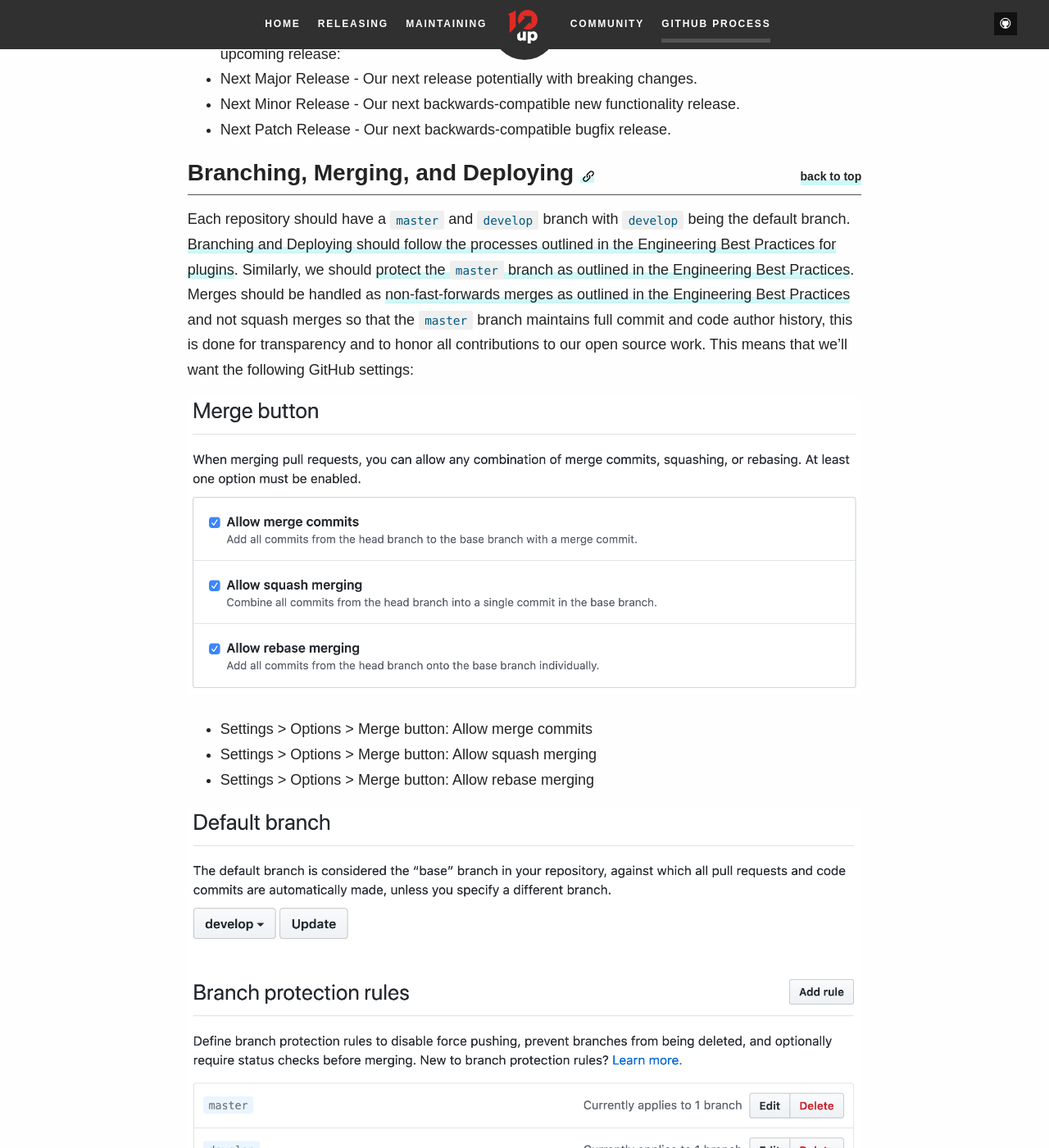
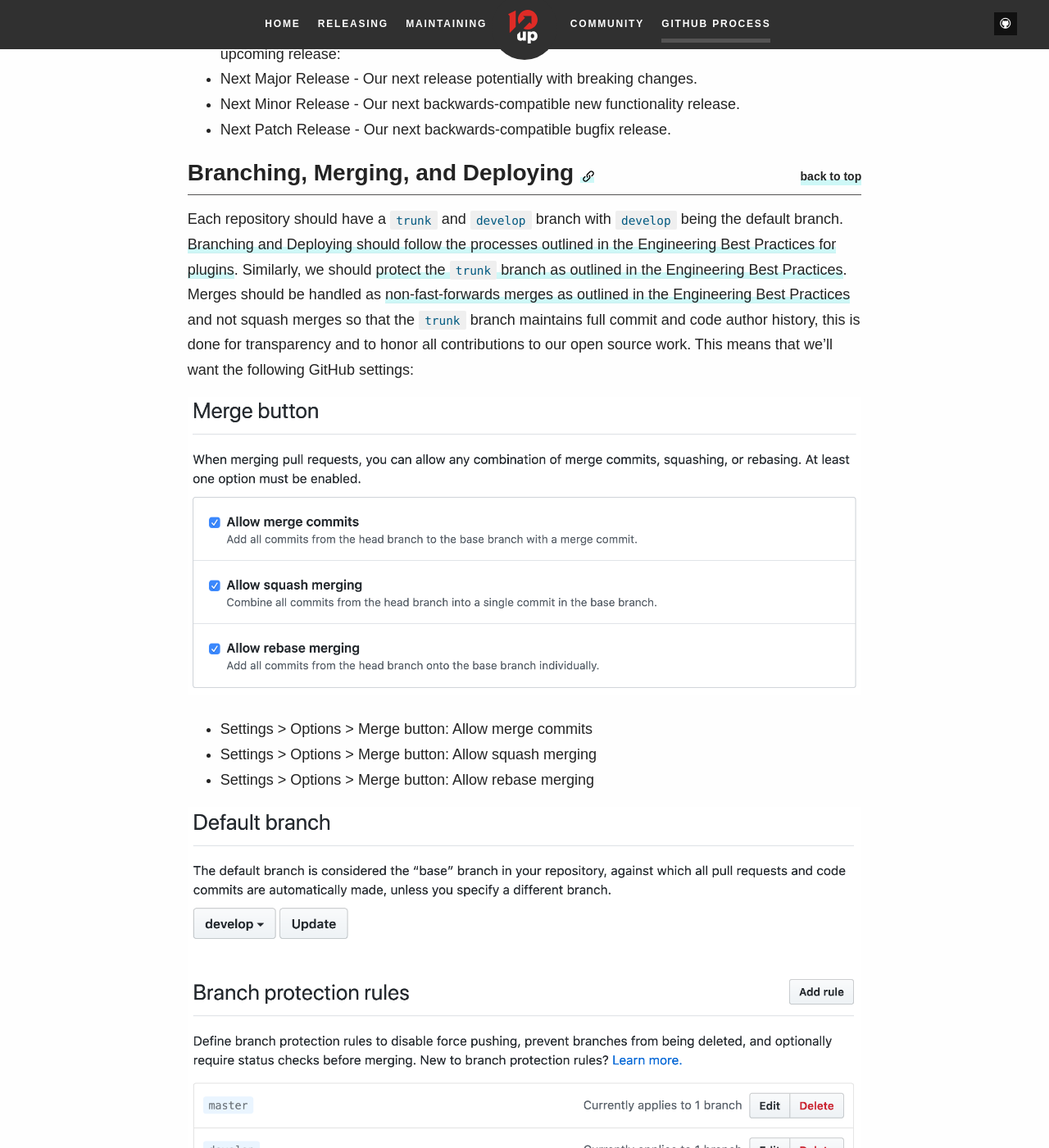
Before and after one commit to 10up/Open-Source-Best-Practices, a Jekyll site: the page built from github-process.md, in a window 1280 px wide and 1400 px high, scrolled down 1469 px. Shown: the whole window at 82% size. Built offline with Jekyll 4.4.1, drawn with Linux system fonts in a browser that asks for light colours; some web fonts are replaced.

Commit message:
update branch name in GitHub-Process.md

```diff
--- a/_includes/markdown/GitHub-Process.md
+++ b/_includes/markdown/GitHub-Process.md
@@ -31,7 +31,7 @@ All repositories should also have at least one numbered milestone available that
 
 <h2 id="branching-merging-deploying" class="anchor-heading">Branching, Merging, and Deploying {% include Util/link_anchor anchor="branching-merging-deploying" %} {% include Util/top %}</h2>
 
-Each repository should have a `master` and `develop` branch with `develop` being the default branch.  [Branching and Deploying should follow the processes outlined in the Engineering Best Practices for plugins](https://10up.github.io/Engineering-Best-Practices/version-control/#plugins).  Similarly, we should [protect the `master` branch as outlined in the Engineering Best Practices](https://10up.github.io/Engineering-Best-Practices/version-control/#protecting-the-master-branch).  Merges should be handled as [non-fast-forwards merges as outlined in the Engineering Best Practices](https://10up.github.io/Engineering-Best-Practices/version-control/#merges) and not squash merges so that the `master` branch maintains full commit and code author history, this is done for transparency and to honor all contributions to our open source work.
+Each repository should have a `trunk` and `develop` branch with `develop` being the default branch.  [Branching and Deploying should follow the processes outlined in the Engineering Best Practices for plugins](https://10up.github.io/Engineering-Best-Practices/version-control/#plugins).  Similarly, we should [protect the `trunk` branch as outlined in the Engineering Best Practices](https://10up.github.io/Engineering-Best-Practices/version-control/#protecting-the-trunk-branch).  Merges should be handled as [non-fast-forwards merges as outlined in the Engineering Best Practices](https://10up.github.io/Engineering-Best-Practices/version-control/#merges) and not squash merges so that the `trunk` branch maintains full commit and code author history, this is done for transparency and to honor all contributions to our open source work.
 This means that we’ll want the following GitHub settings:
 
 ![](../img/github-settings-options-merge-button.png)
@@ -41,7 +41,7 @@ This means that we’ll want the following GitHub settings:
 
 ![](../img/github-settings-branches.png)
 - Settings > Branches > Default branch: `develop`
-- Settings > Branches > Branch protection rules > `master` ...AND… `develop`:
+- Settings > Branches > Branch protection rules > `trunk` ...AND… `develop`:
 
 ![](../img/github-settings-branch-protection-rule-settings.png)
   - Require pull request reviews before merging
@@ -63,7 +63,7 @@ Maintain documentation in the same repository as much as possible. This keeps ev
 
 Depending on the amount of documentation associated with your projects usage instructions, you may find that hosting them as a separate view, such as [GitHub Pages](https://pages.github.com/) or a [GitHub wiki](https://help.github.com/en/articles/about-wikis), is preferable to markdown files in a `/docs/` subfolder.  Note that if you go the GitHub Pages route, that you'll want to consider a `gh-pages` branch that deploys to your GitHub Pages site.
 
-Our Distributor project recently added a GitHub Action, some JSON config files, and JSDoc-formatted docblocks to [automatically build hook documentation to GitHub Pages](https://10up.github.io/distributor/).  Where feasible, we should look to replicate that [process to generate WordPress plugin or theme hook documentation](https://github.com/10up/actions-wordpress/blob/master/hookdocs-workflow.md) across other projects to improve our level of technical documentation.
+Our Distributor project recently added a GitHub Action, some JSON config files, and JSDoc-formatted docblocks to [automatically build hook documentation to GitHub Pages](https://10up.github.io/distributor/).  Where feasible, we should look to replicate that [process to generate WordPress plugin or theme hook documentation](https://github.com/10up/actions-wordpress/blob/trunk/hookdocs-workflow.md) across other projects to improve our level of technical documentation.
 
 <!-- @todo: WIKI tips: wiki repo (don’t submodule...), wiki repo strategies and examples -->
 
```
